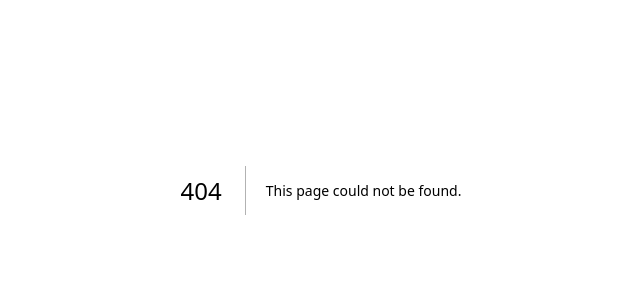
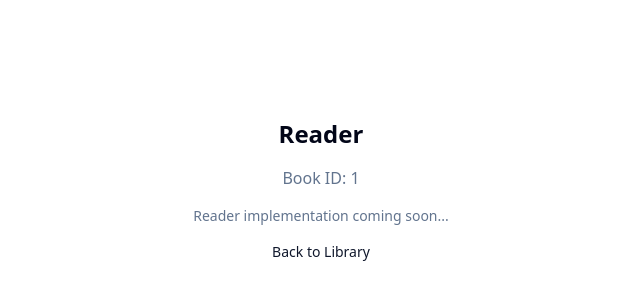
Before and after one commit to YannickHerrero/ln-reader, a Next.js app: page /read/1 in a window 1280 px wide. Before the commit this address had no page. Shown: the part 210-510 px from the top of the page, without its empty margins (319-959 px from the left). Built offline with nearby package versions, Linux system fonts and the light colour scheme.

Commit message:
Add reading route placeholder
- Add /read/[id] page for future reader implementation

```diff
--- /dev/null
+++ b/app/read/[id]/page.tsx
@@ -0,0 +1,25 @@
+import Link from 'next/link'
+
+interface ReadPageProps {
+  params: Promise<{ id: string }>
+}
+
+export default async function ReadPage({ params }: ReadPageProps) {
+  const { id } = await params
+
+  return (
+    <div className="flex min-h-screen flex-col items-center justify-center gap-4">
+      <h1 className="text-2xl font-bold">Reader</h1>
+      <p className="text-muted-foreground">Book ID: {id}</p>
+      <p className="text-sm text-muted-foreground">
+        Reader implementation coming soon...
+      </p>
+      <Link
+        href="/"
+        className="text-sm text-primary underline-offset-4 hover:underline"
+      >
+        Back to Library
+      </Link>
+    </div>
+  )
+}
```
